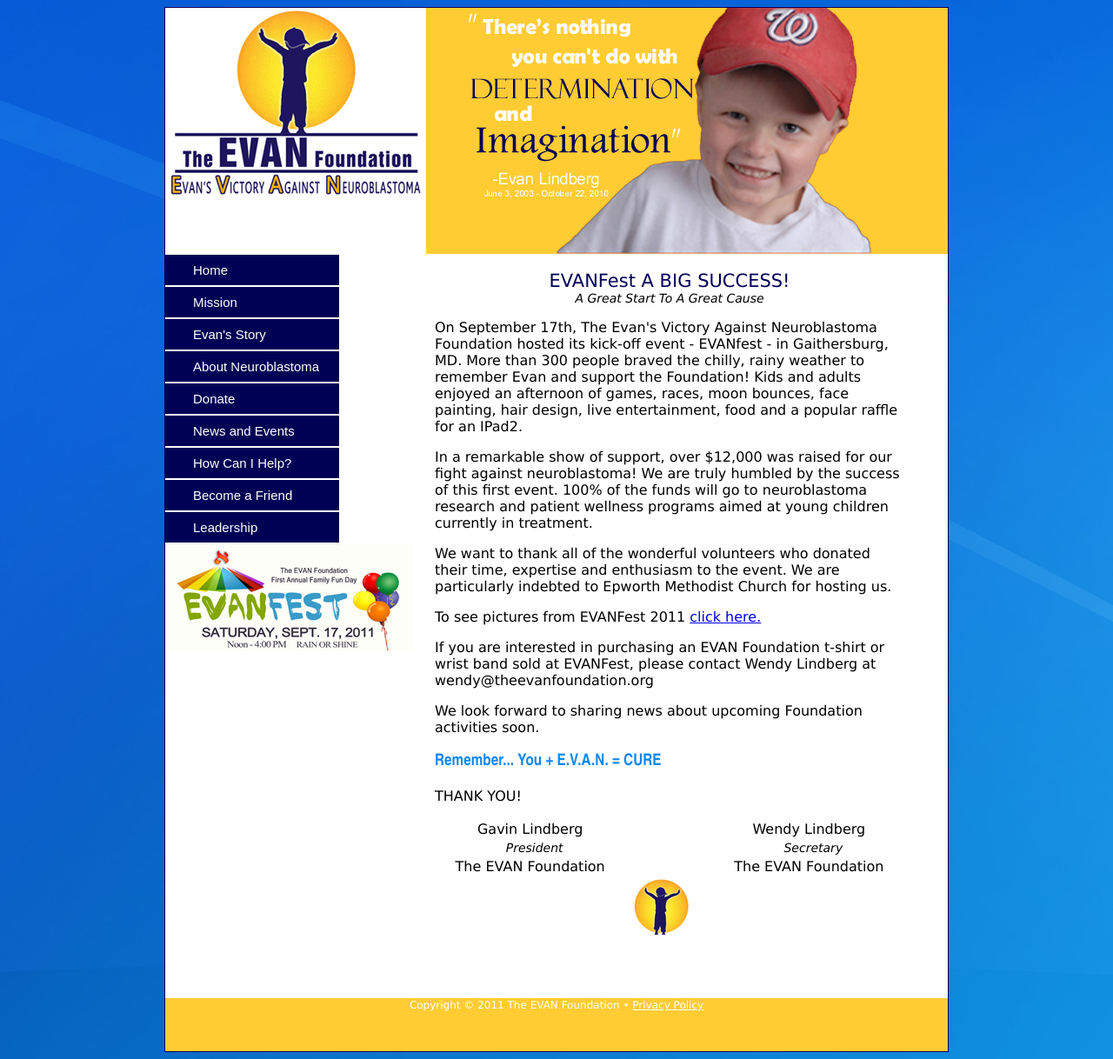
After one commit to richposada/TEF, a Django app: template main/templates/EVANFest2011.html in a window 1280 px wide. The commit adds this page. Shown: the whole page at 87% size. Run offline with Django 3.2, Linux system fonts and the light colour scheme; the template is opened without the code that fills it, so the values that code supplies are empty.

Commit message:
V20111010

```diff
--- /dev/null
+++ b/main/templates/EVANFest2011.html
@@ -0,0 +1,42 @@
+{% extends "base.html" %}
+{% block content %}
+<table border='0' cellspacing='0' cellpadding='0'>
+	<tr valign='top'>
+		<td>
+			<div><img src='../static/evan3.jpg'></div>
+		</td>
+	</tr>
+	<tr valign='top'>
+		<td>
+			<div id='ldrtitle2'>
+				EVANFest A BIG SUCCESS!
+			</div>
+			<div id='ldrital'>
+				A Great Start To A Great Cause
+			</div>
+			<div id='content_text'>
+				<p>On September 17th, The Evan's Victory Against Neuroblastoma Foundation hosted its kick-off event - EVANfest - in 			 Gaithersburg, MD.  More than 300 people braved the chilly, rainy weather to remember Evan and support the Foundation!   Kids and adults enjoyed an afternoon of games, races, moon bounces, face painting, hair design, live entertainment, food and a popular raffle for an IPad2.</p>
+
+				<p>In a remarkable show of support, over $12,000 was raised for our fight against neuroblastoma!  We are truly humbled by the success of this first event.  100% of the funds will go to neuroblastoma research and patient wellness programs aimed at young children currently in treatment.</p>
+
+				<p>We want to thank all of the wonderful volunteers who donated their time, expertise and enthusiasm to the event. We 		are particularly indebted to Epworth Methodist Church for hosting us.</p>
+				<p>To see pictures from EVANFest 2011 <a 	href='http://davewheeler.smugmug.com/Events/EVANfest-2011/19083547_WzSs2F#1484879660_HwrMS68' target='_blank'>click here.</a></p>
+
+				<p>If you are interested in purchasing an EVAN Foundation t-shirt or wrist band sold at EVANFest, please contact Wendy Lindberg at wendy@theevanfoundation.org</p>
+
+				<p>We look forward to sharing news about upcoming Foundation activities soon. </p>
+				<p><h3>Remember... You + E.V.A.N. = CURE</h3></p>
+				<p>
+					THANK YOU!
+				</p>
+				<table width='100%'>
+				<tr><td align='center'>Gavin Lindberg</td><td></td><td align='center'>Wendy Lindberg</td></tr>
+				<tr><td align='center'>	<div id='ldrital'>President</div></td><td></td><td align='center'><div id='ldrital'>Secretary</div></td></tr>
+				<tr><td align='center'>The EVAN Foundation</td><td></td><td align='center'>The EVAN Foundation</td></tr>
+				<tr><td></td><td><img src='../static/tef_thumb2.jpg'/></td><td></td></tr>
+				</table>
+			</div>
+		</td>
+	</tr>
+</table>
+{% endblock %}
--- a/main/templates/base.html
+++ b/main/templates/base.html
@@ -1,6 +1,8 @@
 <!DOCTYPE HTML PUBLIC "-//W3C//DTD HTML 4.01//EN" "http://www.w3.org/TR/html4/strict.dtd">
 <html>
 <head>
+<META NAME="Description" CONTENT="The EVAN Foundation, Evan's Victory Against Neuroblastoma">
+<META NAME="Keywords" CONTENT="neuroblastoma, pediatric cancer, cancer, childhood cancer, evan lindberg, gavin lindberg, wendy lindberg, band of parents, cookies for kids cancer, evan foundation, caring bridge">
 <link rel="stylesheet" type="text/css" href="../static/style.css">
 <link rel="icon" type="image/gif" href="../static/favicon.gif" />
 <title>The EVAN Foundation</title>
--- a/main/templates/leadership.html
+++ b/main/templates/leadership.html
@@ -5,7 +5,7 @@
 	<div id='ldrtitle'>Honorary Chairman</div>
 	<div id='ldrtext'>Reed V. Tuckson, MD, FACP</div>
 	<div id='ldrital'>Executive Vice President</div>
-	<div id='ldrital'>Chief Medical Officer</div>
+	<div id='ldrital'>Chief of Medical Affairs</div>
 	<div id='ldrital'>UnitedHealth Group</div>
 </div>
 <div id='ldrdiv'>
--- a/main/urls.py
+++ b/main/urls.py
@@ -15,6 +15,7 @@ from tef.main.views import thanks
 from tef.main.views import contact_thanks
 from tef.main.views import privacypolicy
 from tef.main.views import leadership
+from tef.main.views import EVANFest
 
 
 urlpatterns = patterns('',
@@ -24,7 +25,7 @@ urlpatterns = patterns('',
     url(r'evan', evan),
 	url(r'posts', archive),
 	url(r'help', help),
-	url(r'events', events),
+	url(r'events', EVANFest),
 	url(r'contact', contact),
 	url(r'donate', donate),
 	url(r'friend', friend),
@@ -32,6 +33,7 @@ urlpatterns = patterns('',
 	url(r'contact_thanks', contact_thanks),
 	url(r'privacypolicy', privacypolicy),
 	url(r'leadership', leadership),
-    url(r'^$', home),
+	url(r'EVANFest', EVANFest),
+    url(r'^$', EVANFest),
 
 )
--- a/main/views.py
+++ b/main/views.py
@@ -74,6 +74,11 @@ def contact_thanks(request):
 	c = RequestContext(request)
 	return HttpResponse(t.render(c))
 
+def EVANFest(request):
+	t = loader.get_template("EVANFest2011.html")
+	c = RequestContext(request)
+	return HttpResponse(t.render(c))
+
 
 def friend(request):
 	c = {}
```
Also changed, not shown: 2 other files.
